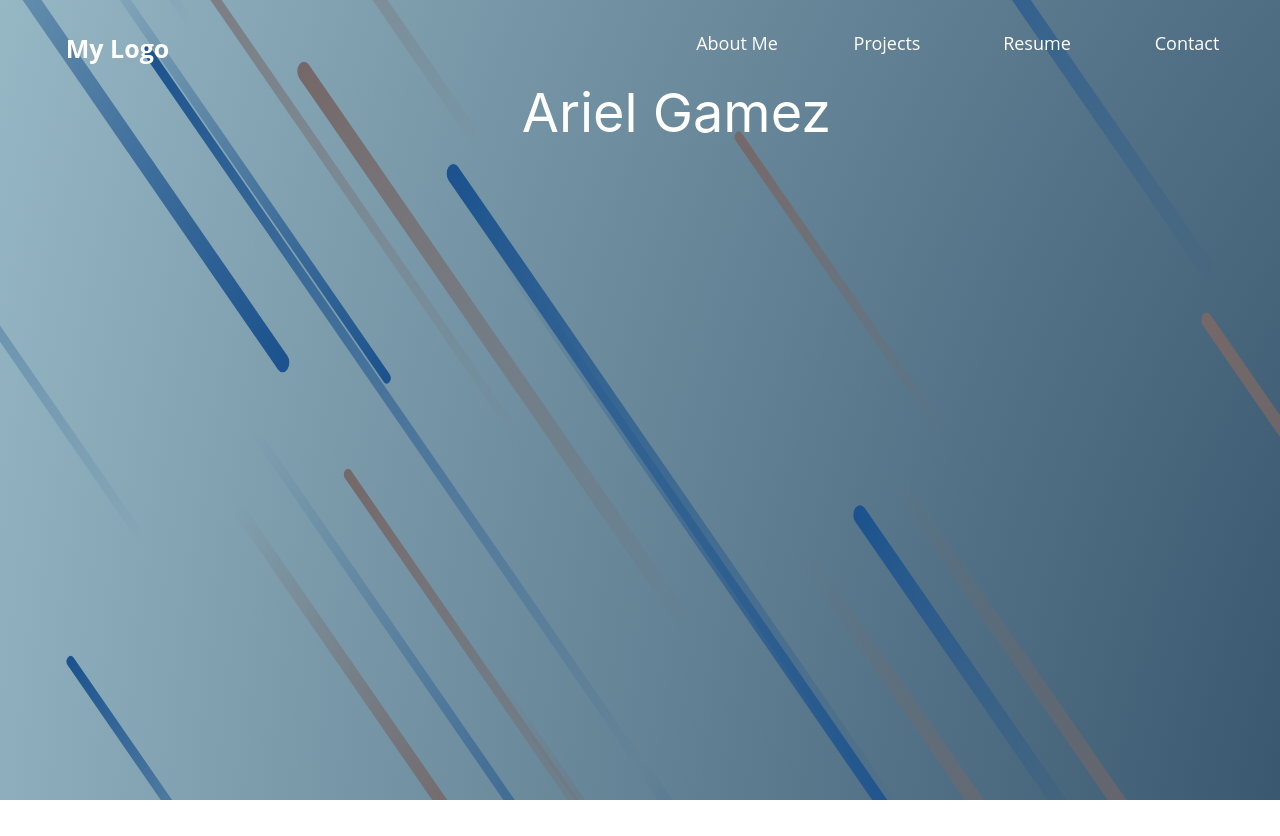
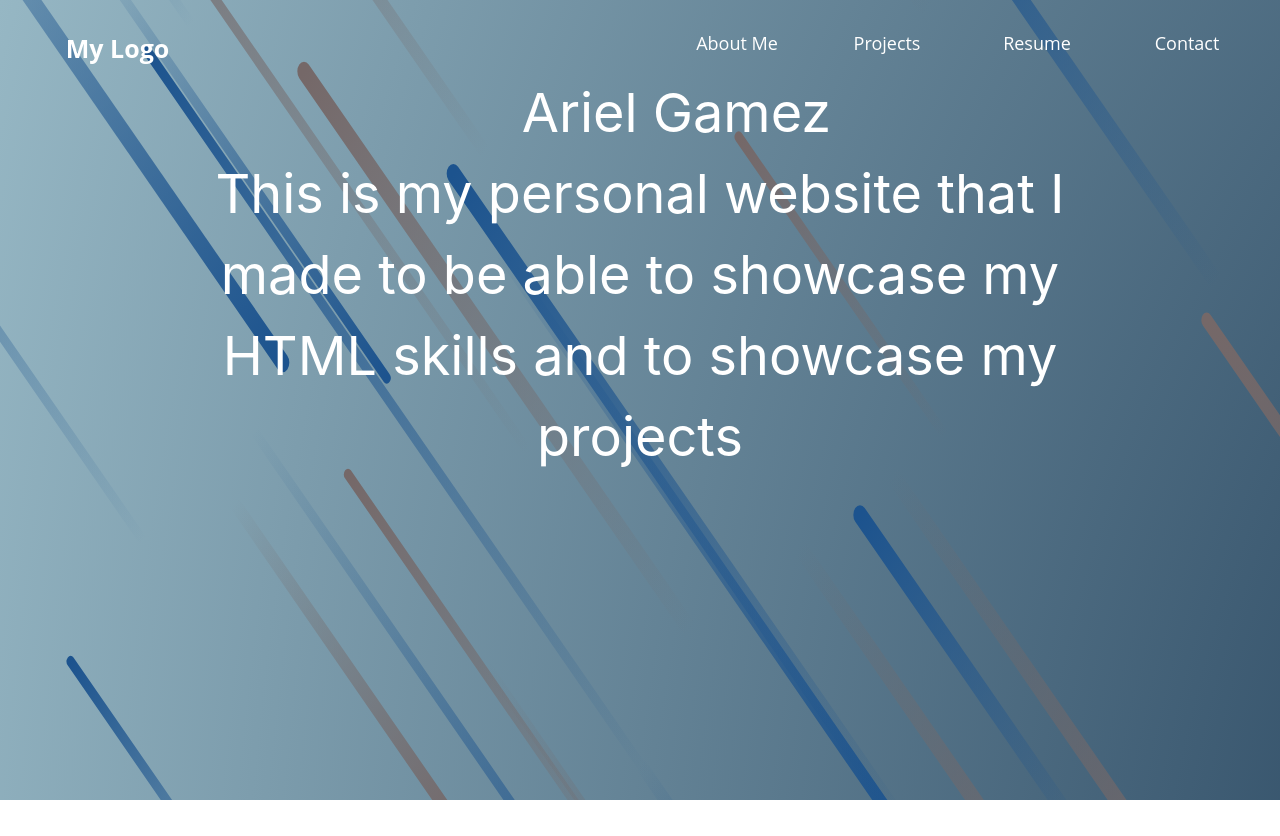
Before and after one commit to argamez98/Portfolio, a React (Create React App) app: page / in a window 1280 px wide. Built offline with nearby package versions, Linux system fonts and the light colour scheme.

Commit message:
Update BigNameTitle.js
adding a description under my name

```diff
--- a/src/components/BigNameTitle.js
+++ b/src/components/BigNameTitle.js
@@ -5,6 +5,12 @@ export default function BigNameTitle(){
     return (
         <div class="flex-wrap text-center text-lg pr-48">
             <p>Ariel Gamez</p>
+
+            <body>
+                <p class="flex-wrap text-white pl-48 flex-grid sidebar">
+                    This is my personal website that I made to be able to showcase my HTML skills and to showcase my projects
+                </p>
+            </body>
         </div>
     );
 }
```
